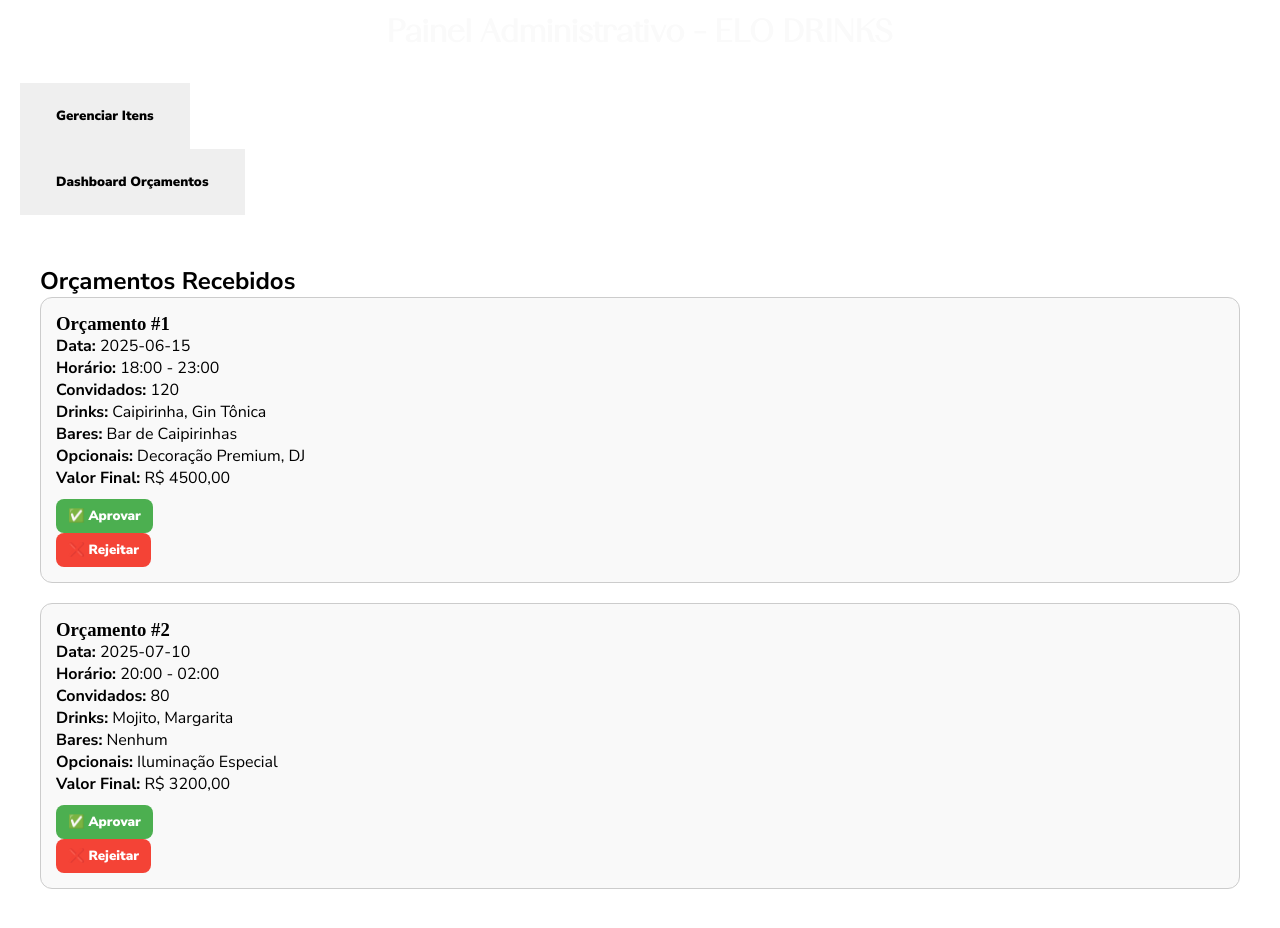
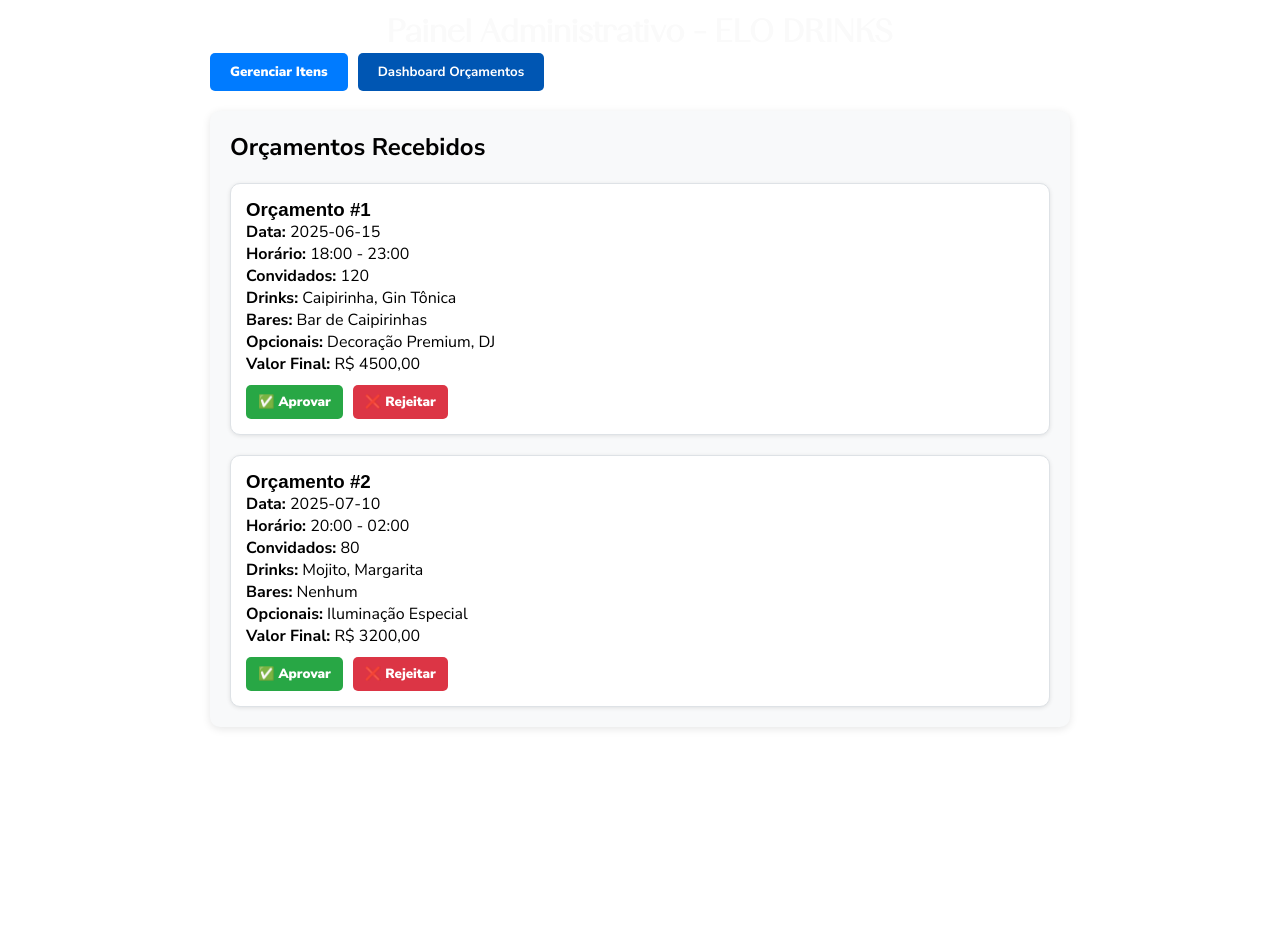
Before and after one commit to Gangue-da-Van-Branca/Frontend-Drinks, a React (Vite) app: page /admin in a window 1280 px wide. Both pictures are taken after a click on the button "Dashboard Orçamentos". Shown: the top 928 px of the page. After the commit the page ends 800 px from the top, so only its background shows below. Built offline with nearby package versions, Linux system fonts and the light colour scheme.

Commit message:
fix: admin board

```diff
--- a/src/components/AdminPageComponents/BarForm.jsx
+++ b/src/components/AdminPageComponents/BarForm.jsx
@@ -41,7 +41,7 @@ export default function BarForm() {
         type="number"
         value={preco}
         onChange={(e) => setPreco(e.target.value)}
-        placeholder="Preço do drink"
+        placeholder="Preço do bar"
       />
 
       <button type="submit">Salvar Bar</button>
--- a/src/components/AdminPageComponents/PacoteForm.jsx
+++ b/src/components/AdminPageComponents/PacoteForm.jsx
@@ -41,7 +41,7 @@ export default function PacoteForm() {
         type="number"
         value={preco}
         onChange={(e) => setPreco(e.target.value)}
-        placeholder="Preço do drink"
+        placeholder="Preço do pacote"
       />
 
       <button type="submit">Salvar Pacote</button>
--- a/src/pages/AdminPage/AdminPage.css
+++ b/src/pages/AdminPage/AdminPage.css
@@ -1,134 +1,58 @@
-/* Container principal da página admin */
 .admin-container {
+  max-width: 900px;
+  margin: 0 auto;
   padding: 20px;
+  font-family: Arial, sans-serif;
+}
+
+.admin-nav {
+  display: flex;
+  gap: 10px;
+  margin-bottom: 20px;
+}
+
+.admin-nav button {
+  padding: 10px 20px;
+  background-color: #007bff;
+  border: none;
+  color: white;
+  cursor: pointer;
+  border-radius: 5px;
+  transition: background-color 0.3s;
+}
+
+.admin-nav button:hover {
+  background-color: #0056b3;
+}
+
+.admin-nav button.ativo {
+  background-color: #0056b3;
+  font-weight: bold;
+}
+
+.admin-content {
+  padding: 20px;
+  background-color: #f8f9fa;
+  border-radius: 10px;
+  box-shadow: 0 2px 8px rgba(0,0,0,0.1);
+}
+
+.gerenciar-container {
   display: flex;
   flex-direction: column;
-  gap: 30px;
-}
-
-/* Estilo dos botões de navegação entre os forms */
-.gerenciar-itens-container {
-  display: flex;
   gap: 15px;
 }
 
-.gerenciar-itens-container button {
-  padding: 10px 20px;
-  background-color: #0077ff;
-  color: white;
-  border: none;
-  border-radius: 8px;
-  cursor: pointer;
-  transition: background-color 0.3s ease;
-  font-weight: bold;
+@media (max-width: 600px) {
+  .admin-nav {
+    flex-direction: column;
+  }
+
+  .admin-nav button {
+    width: 100%;
+  }
+
+  .admin-content {
+    padding: 10px;
+  }
 }
-
-.gerenciar-itens-container button:hover {
-  background-color: #0056b3;
-}
-
-/* Estilo dos formulários */
-.form-container {
-  background: #ffffff;
-  padding: 20px;
-  border-radius: 10px;
-  box-shadow: 0 4px 10px rgba(0, 0, 0, 0.1);
-  max-width: 600px;
-}
-
-.form-container h3 {
-  margin-bottom: 15px;
-  color: #333;
-}
-
-.form-container label {
-  display: block;
-  margin-bottom: 5px;
-  font-weight: 500;
-}
-
-.form-container input,
-.form-container textarea {
-  width: 100%;
-  padding: 10px;
-  margin-bottom: 15px;
-  border: 1px solid #ddd;
-  border-radius: 6px;
-}
-
-.form-container button {
-  padding: 10px 20px;
-  background-color: #28a745; /* verde */
-  color: white;
-  border: none;
-  border-radius: 8px;
-  cursor: pointer;
-  font-weight: bold;
-}
-
-.form-container button:hover {
-  background-color: #218838;
-}
-
-/* Dashboard de Orçamentos */
-.dashboard-container {
-  padding: 20px;
-}
-
-.dashboard-container h2 {
-  margin-bottom: 20px;
-  color: #333;
-}
-
-table {
-  width: 100%;
-  border-collapse: collapse;
-  background: #fff;
-  box-shadow: 0 4px 8px rgba(0, 0, 0, 0.1);
-}
-
-th, td {
-  padding: 12px 15px;
-  border: 1px solid #ddd;
-  text-align: center;
-}
-
-th {
-  background-color: #0077ff;
-  color: white;
-}
-
-tr:nth-child(even) {
-  background-color: #f9f9f9;
-}
-
-/* Botões de Ação no Dashboard */
-.dashboard-container button {
-  margin: 0 5px;
-  padding: 6px 12px;
-  border: none;
-  border-radius: 6px;
-  cursor: pointer;
-  font-weight: bold;
-  color: white;
-  transition: opacity 0.3s ease;
-}
-
-.dashboard-container button:hover {
-  opacity: 0.8;
-}
-
-.dashboard-container button:first-of-type {
-  background-color: #28a745; /* verde para aprovar */
-}
-
-.dashboard-container button:last-of-type {
-  background-color: #dc3545; /* vermelho para rejeitar */
-}
-
-/* Layout de exibição dos componentes lado a lado */
-.forms-grid {
-  display: grid;
-  grid-template-columns: repeat(auto-fit, minmax(280px, 1fr));
-  gap: 20px;
-}
--- a/src/pages/AdminPage/AdminPage.jsx
+++ b/src/pages/AdminPage/AdminPage.jsx
@@ -1,7 +1,6 @@
 import React, { useState } from "react";
 import GerenciarItens from "./GerenciarItens";
 import DashboardOrcamentos from "./DashboardOrcamentos";
-
 import "./AdminPage.css";
 
 export default function AdminPage() {
@@ -12,8 +11,18 @@ export default function AdminPage() {
       <h1>Painel Administrativo - ELO DRINKS</h1>
 
       <div className="admin-nav">
-        <button onClick={() => setSecao("gerenciar")}>Gerenciar Itens</button>
-        <button onClick={() => setSecao("orcamentos")}>Dashboard Orçamentos</button>
+        <button
+          className={secao === "gerenciar" ? "ativo" : ""}
+          onClick={() => setSecao("gerenciar")}
+        >
+          Gerenciar Itens
+        </button>
+        <button
+          className={secao === "orcamentos" ? "ativo" : ""}
+          onClick={() => setSecao("orcamentos")}
+        >
+          Dashboard Orçamentos
+        </button>
       </div>
 
       <div className="admin-content">
--- a/src/pages/AdminPage/DashboardOrcamento.css
+++ b/src/pages/AdminPage/DashboardOrcamento.css
@@ -1,13 +1,15 @@
 .dashboard-orcamentos {
-  padding: 20px;
+  display: flex;
+  flex-direction: column;
+  gap: 20px;
 }
 
 .orcamento-card {
-  border: 1px solid #ccc;
-  border-radius: 12px;
   padding: 15px;
-  margin-bottom: 20px;
-  background-color: #f9f9f9;
+  background-color: white;
+  border: 1px solid #dee2e6;
+  border-radius: 10px;
+  box-shadow: 0 1px 4px rgba(0,0,0,0.1);
 }
 
 .orcamento-card h3 {
@@ -16,22 +18,27 @@
 
 .botoes-acoes {
   margin-top: 10px;
+  display: flex;
+  gap: 10px;
 }
 
 .botoes-acoes button {
-  margin-right: 10px;
   padding: 8px 12px;
   border: none;
-  border-radius: 8px;
+  border-radius: 5px;
   cursor: pointer;
 }
 
 .botoes-acoes button:first-child {
-  background-color: #4caf50;
+  background-color: #28a745;
   color: white;
 }
 
 .botoes-acoes button:last-child {
-  background-color: #f44336;
+  background-color: #dc3545;
   color: white;
 }
+
+.botoes-acoes button:hover {
+  opacity: 0.8;
+}
--- a/src/pages/AdminPage/DashboardOrcamentos.jsx
+++ b/src/pages/AdminPage/DashboardOrcamentos.jsx
@@ -1,7 +1,9 @@
 import React, { useState } from "react";
+import OrcamentoCard from "./OrcamentoCard.jsx";
 import "./DashboardOrcamento.css";
 
 export default function DashboardOrcamentos() {
+  // eslint-disable-next-line no-unused-vars
   const [orcamentos, setOrcamentos] = useState(mockOrcamentos);
 
   const handleAprovar = (orcamento) => {
@@ -16,23 +18,13 @@ export default function DashboardOrcamentos() {
     <div className="dashboard-orcamentos">
       <h2>Orçamentos Recebidos</h2>
       {orcamentos.map((orcamento, index) => (
-        <div key={index} className="orcamento-card">
-          <h3>Orçamento #{index + 1}</h3>
-          <p><strong>Data:</strong> {orcamento.infosContratante.data}</p>
-          <p><strong>Horário:</strong> {orcamento.infosContratante.horarioInicio} - {orcamento.infosContratante.horarioFinal}</p>
-          <p><strong>Convidados:</strong> {orcamento.infosContratante.convidados}</p>
-
-          <p><strong>Drinks:</strong> {Object.keys(orcamento.baseFesta.drinks).join(", ")}</p>
-          <p><strong>Bares:</strong> {orcamento.opcionais.baresAdicionais.join(", ") || "Nenhum"}</p>
-          <p><strong>Opcionais:</strong> {Object.keys(orcamento.opcionais.extras).join(", ")}</p>
-
-          <p><strong>Valor Final:</strong> R$ {orcamento.valorFinal}</p>
-
-          <div className="botoes-acoes">
-            <button onClick={() => handleAprovar(orcamento)}>✅ Aprovar</button>
-            <button onClick={() => handleRejeitar(orcamento)}>❌ Rejeitar</button>
-          </div>
-        </div>
+        <OrcamentoCard
+          key={index}
+          orcamento={orcamento}
+          index={index}
+          onAprovar={handleAprovar}
+          onRejeitar={handleRejeitar}
+        />
       ))}
     </div>
   );
--- a/src/pages/AdminPage/GerenciarItens.jsx
+++ b/src/pages/AdminPage/GerenciarItens.jsx
@@ -6,7 +6,7 @@ import OpcionalForm from "../../components/AdminPageComponents/OpcionalForm";
 
 export default function GerenciarItens() {
   return (
-    <div className="admin-container">
+    <div className="gerenciar-container">
       <PacoteForm />
       <DrinkForm />
       <BarForm />
--- /dev/null
+++ b/src/pages/AdminPage/OrcamentoCard.jsx
@@ -0,0 +1,20 @@
+import React from "react";
+
+export default function OrcamentoCard({ orcamento, index, onAprovar, onRejeitar }) {
+  return (
+    <div className="orcamento-card">
+      <h3>Orçamento #{index + 1}</h3>
+      <p><strong>Data:</strong> {orcamento.infosContratante.data}</p>
+      <p><strong>Horário:</strong> {orcamento.infosContratante.horarioInicio} - {orcamento.infosContratante.horarioFinal}</p>
+      <p><strong>Convidados:</strong> {orcamento.infosContratante.convidados}</p>
+      <p><strong>Drinks:</strong> {Object.keys(orcamento.baseFesta.drinks).join(", ")}</p>
+      <p><strong>Bares:</strong> {orcamento.opcionais.baresAdicionais.join(", ") || "Nenhum"}</p>
+      <p><strong>Opcionais:</strong> {Object.keys(orcamento.opcionais.extras).join(", ")}</p>
+      <p><strong>Valor Final:</strong> R$ {orcamento.valorFinal}</p>
+      <div className="botoes-acoes">
+        <button onClick={() => onAprovar(orcamento)}>✅ Aprovar</button>
+        <button onClick={() => onRejeitar(orcamento)}>❌ Rejeitar</button>
+      </div>
+    </div>
+  );
+}
```
